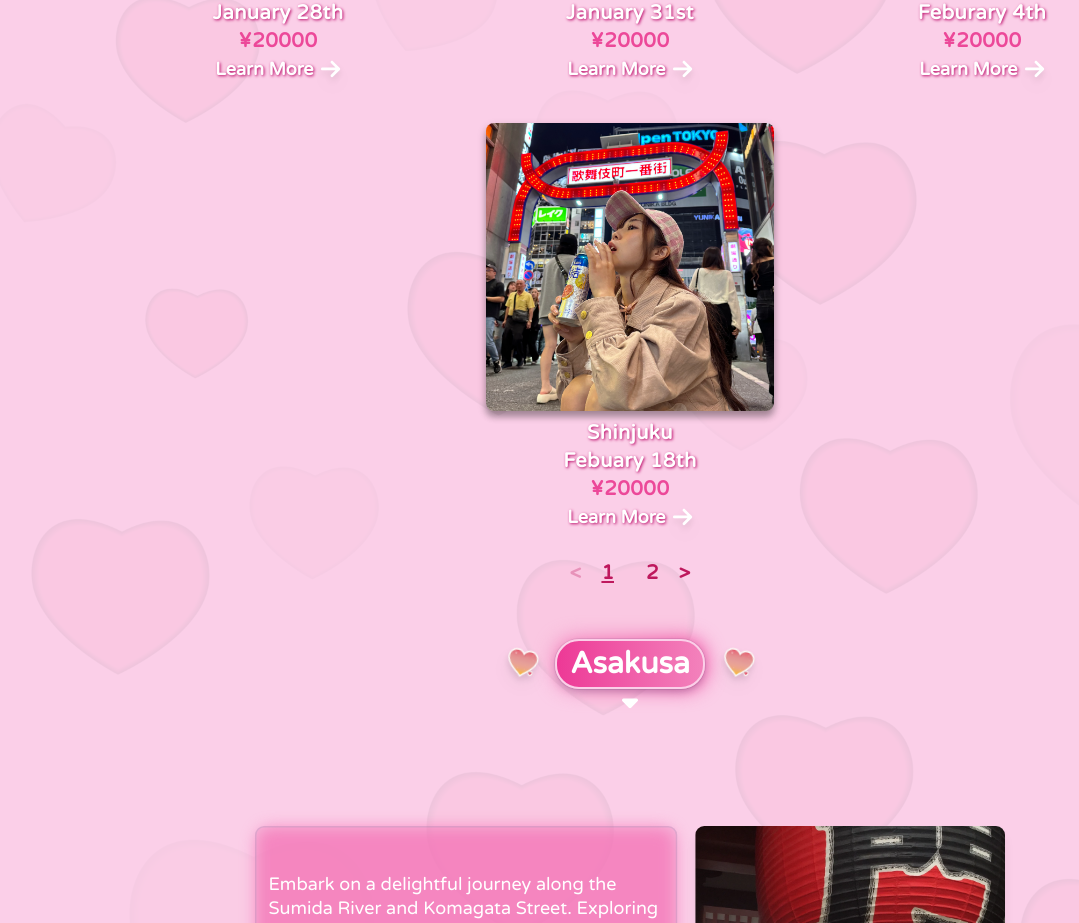
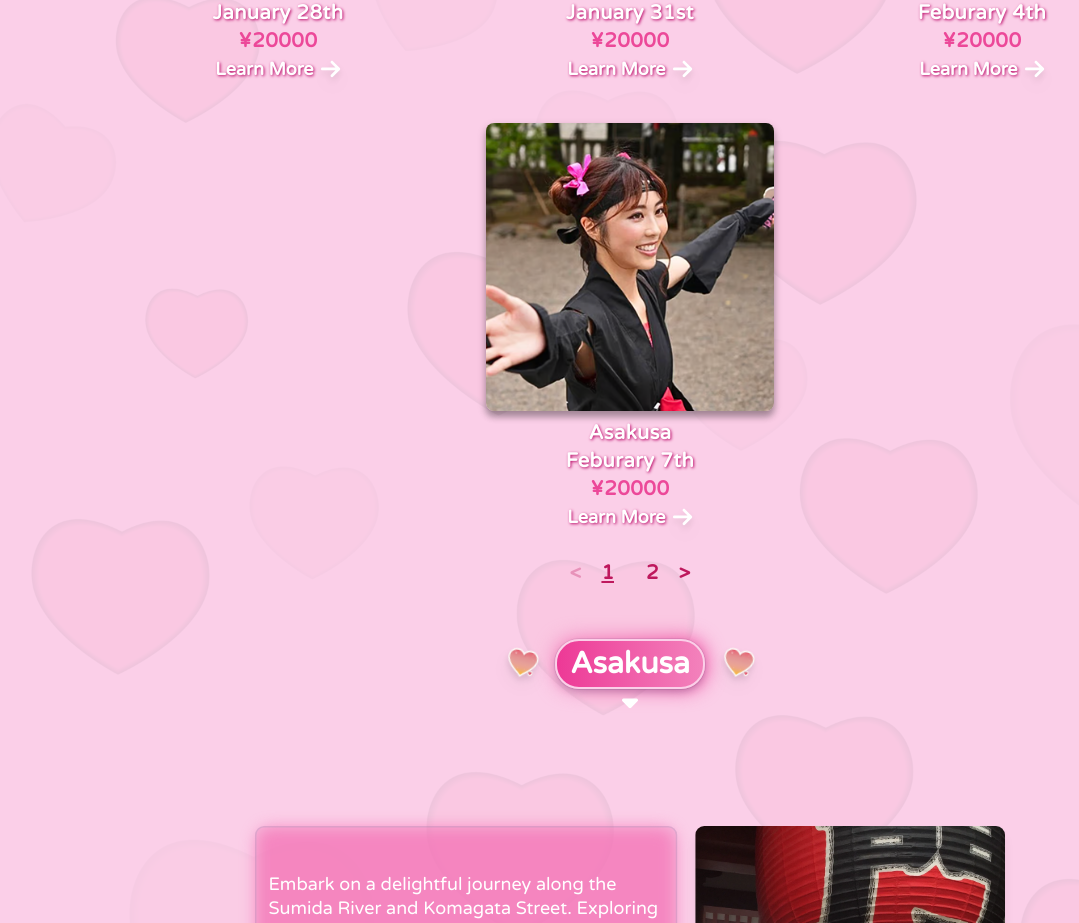
Before and after one commit to brandonrainey/smiley-tours, a Next.js app: page / in a window 1280 px wide. Shown: the part 3509-4432 px from the top of the page, without its empty margins (10-1089 px from the left). Built offline with nearby package versions, Linux system fonts and the light colour scheme; a web font is replaced by a local one; what tailwindcss-animated would draw is missing.

Commit message:
added new february asakusa tours

```diff
--- a/components/TourSidebar.tsx
+++ b/components/TourSidebar.tsx
@@ -64,7 +64,7 @@ const tours = [
     tourArea: 'Shinjuku',
     tourDate: 'January 7th',
     tourImage: '/tours/shinjuku-tour.webp',
-    tourId: 101,
+    tourId: 10871,
     tourPrice: 20000,
     tourSpots: 4,
     tourLink: 'https://smileywalk.shop/items/6708f02b3626e40e9827f67f',
@@ -144,6 +144,25 @@ const tours = [
     tourLink: 'https://smileywalk.shop/items/6705202dedfc4e081a7fea49',
   },
   {
+    tourArea: 'Asakusa',
+    tourDate: 'Feburary 7th',
+    tourImage: '/tours/asakusaTour.webp',
+    tourId: 1871,
+    tourPrice: 20000,
+    tourSpots: 4,
+    tourLink: 'https://smileywalk.shop/items/6708f08e3626e40e9827f6e2',
+  },
+  {
+    tourArea: 'Asakusa',
+    tourDate: 'Feburary 14th',
+    tourImage: '/tours/asakusaTour.webp',
+    tourId: 1111,
+    tourPrice: 20000,
+    tourSpots: 4,
+    tourLink: 'https://smileywalk.shop/items/6708f08e3626e40e9827f6e2',
+  },
+
+  {
     tourArea: 'Shinjuku',
     tourDate: 'Febuary 18th',
     tourImage: '/tours/shinjuku-tour.webp',
@@ -153,6 +172,16 @@ const tours = [
     tourLink: 'https://smileywalk.shop/items/6705206d712e6e08356be2cb',
   },
   {
+    tourArea: 'Asakusa',
+    tourDate: 'Feburary 21st',
+    tourImage: '/tours/asakusaTour.webp',
+    tourId: 15431,
+    tourPrice: 20000,
+    tourSpots: 4,
+    tourLink: 'https://smileywalk.shop/items/6708f08e3626e40e9827f6e2',
+  },
+
+  {
     tourArea: 'Shinjuku',
     tourDate: 'Febuary 25th',
     tourImage: '/tours/shinjuku-tour.webp',
@@ -161,6 +190,16 @@ const tours = [
     tourSpots: 4,
     tourLink: 'https://smileywalk.shop/items/6705295f712e6e09f76be2d8',
   },
+  {
+    tourArea: 'Asakusa',
+    tourDate: 'Feburary 28th',
+    tourImage: '/tours/asakusaTour.webp',
+    tourId: 1225431,
+    tourPrice: 20000,
+    tourSpots: 4,
+    tourLink: 'https://smileywalk.shop/items/6708f08e3626e40e9827f6e2',
+  },
+
   {
     tourArea: 'Shinjuku',
     tourDate: 'March 11th',
```
